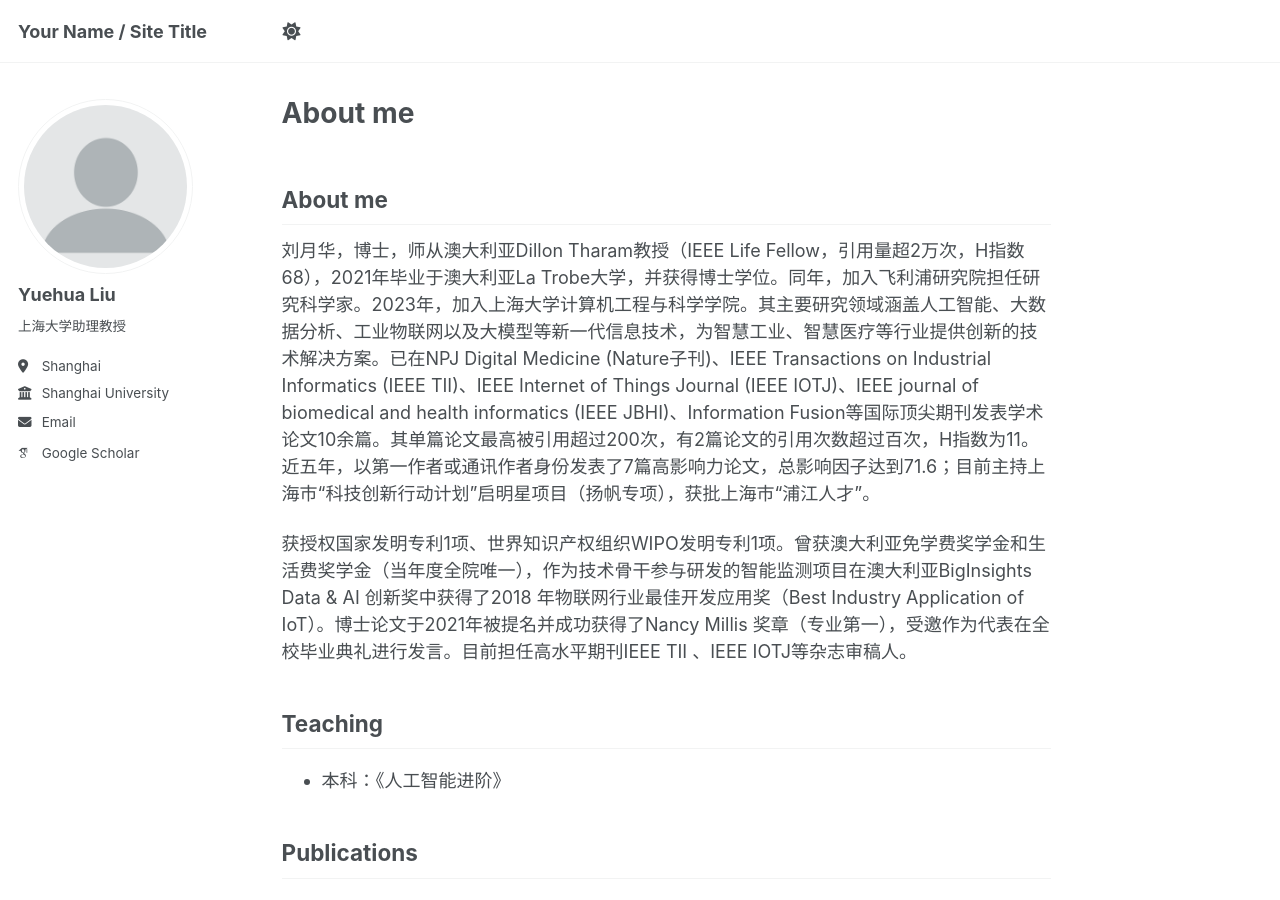
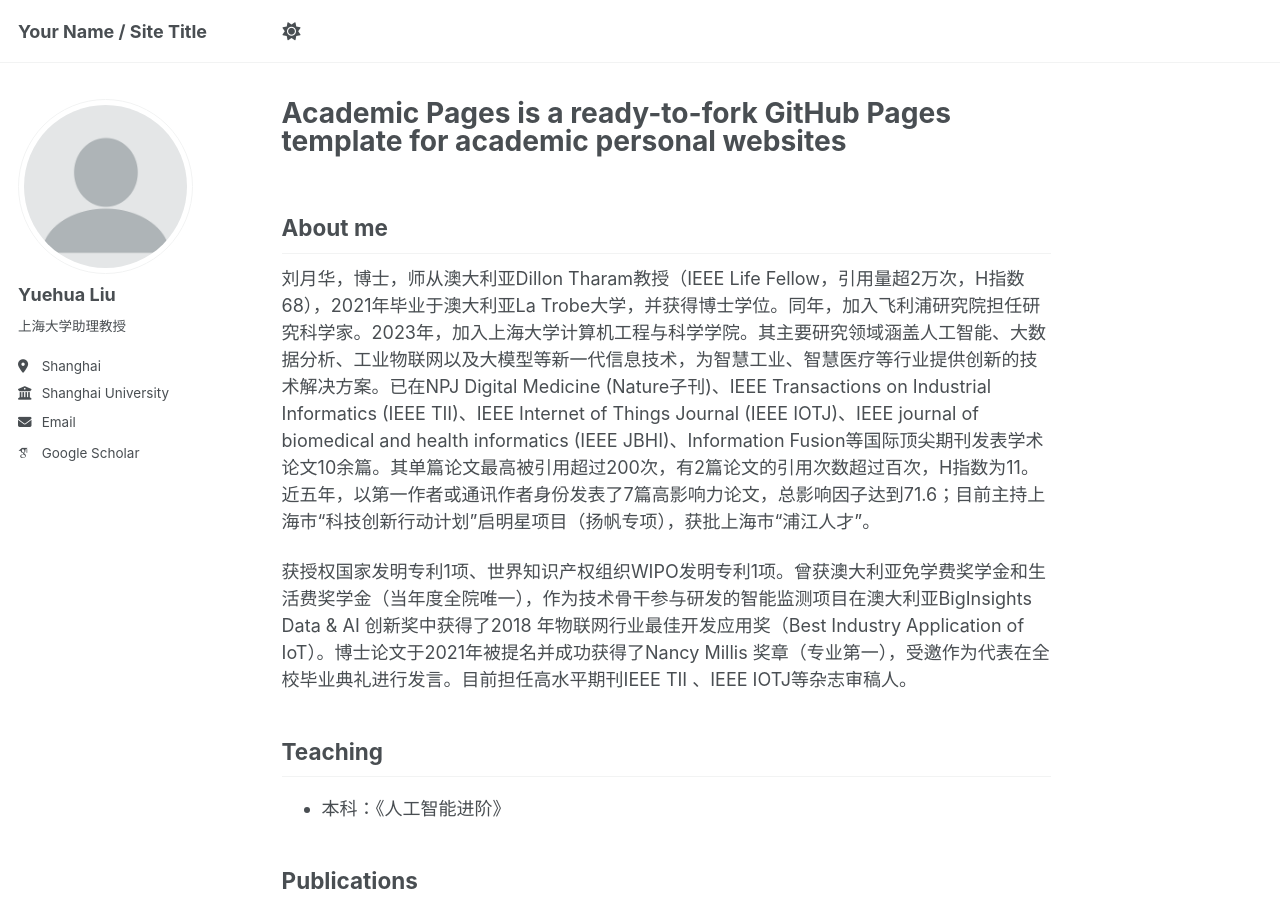
Before and after one commit to Wenjin0517/yuehualiu.github.io, a Jekyll site: the page built from _pages/about.md, in a window 1280 px wide and 900 px high. Built offline with Jekyll 4.4.1, drawn with Linux system fonts in a browser that asks for light colours; some web fonts are replaced; our own code applies the rules of GitHub Pages for plain Markdown files.

Commit message:
Update about.md

```diff
--- a/_pages/about.md
+++ b/_pages/about.md
@@ -1,4 +1,10 @@
 ---
+permalink: /
+title: "Academic Pages is a ready-to-fork GitHub Pages template for academic personal websites"
+author_profile: true
+redirect_from:
+  - /about/
+  - /about.html
 ---
 
 ## About me
```
